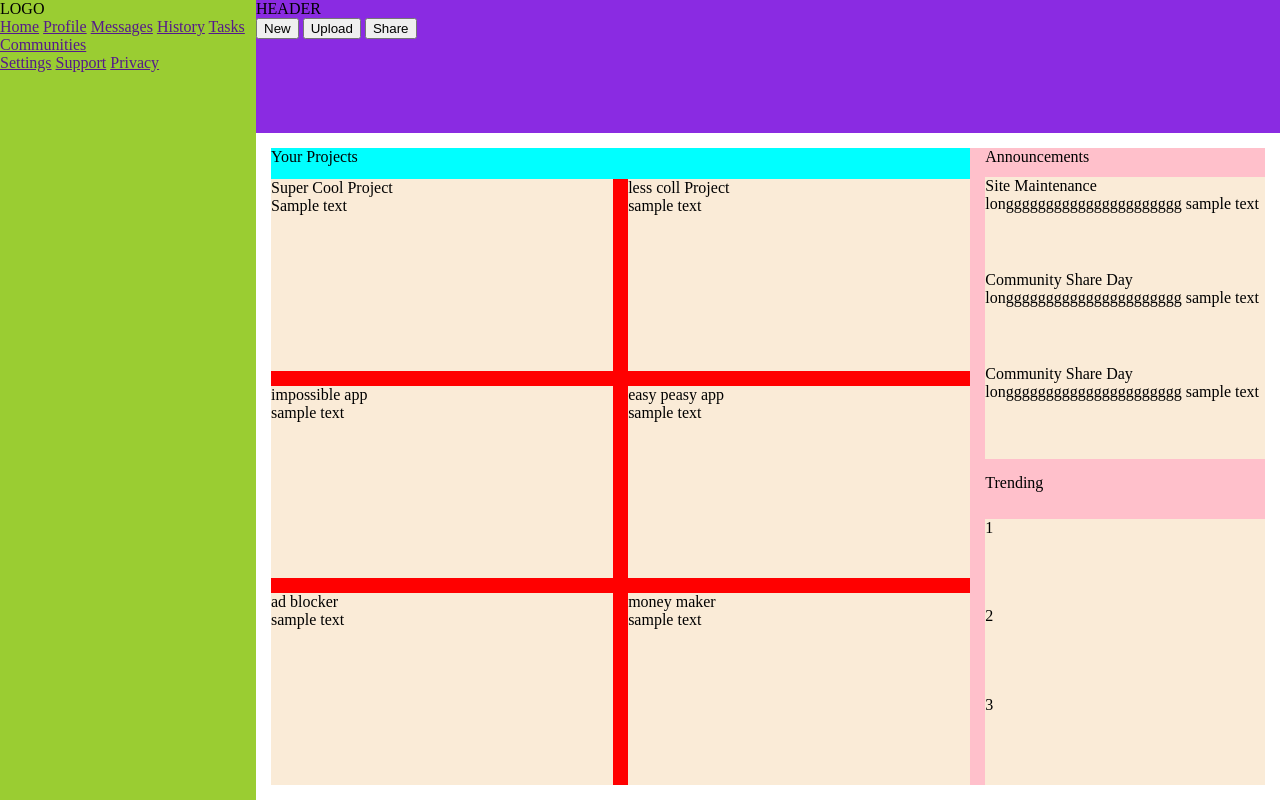
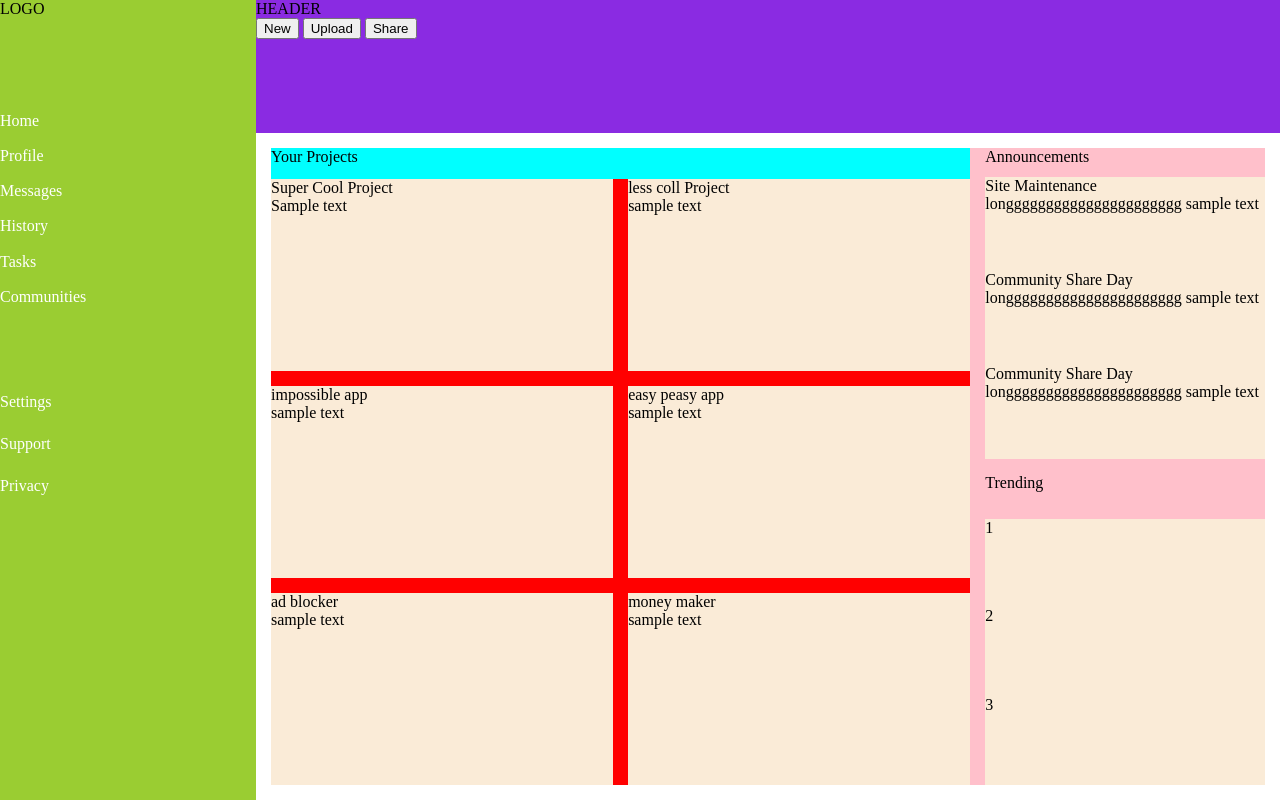
Before and after one commit to haulohaulo/admin-dashboard-odin, a plain HTML site: page index.html in a window 1280 px wide. Drawn offline with Linux system fonts and the light colour scheme.

Commit message:
Add Secondary Layout In Sidebar

```diff
--- a/index.html
+++ b/index.html
@@ -8,10 +8,10 @@
 </head>
 <body>
     <div class="sidebar">
-        <div class="Logo">
+        <div class="logo">
             LOGO
         </div>
-        <div>
+        <div class="pages">
             <a href="">Home</a>
             <a href="">Profile</a>
             <a href="">Messages</a>
@@ -19,7 +19,7 @@
             <a href="">Tasks</a>
             <a href="">Communities</a>
         </div>
-        <div>
+        <div class="pages">
             <a href="">Settings</a>
             <a href="">Support</a>
             <a href="">Privacy</a>
--- a/styles.css
+++ b/styles.css
@@ -15,6 +15,22 @@ body {
 .sidebar {
     background-color: yellowgreen;
     grid-row: 1 / -1;
+
+    display: grid;
+    grid-template-rows: 1fr 5fr 3fr 5fr;
+    gap: 70px;
+}
+
+a {
+    text-decoration: none;
+    color: white;
+}
+
+.pages {
+
+    display: grid;
+
+
 }
 
 
```
